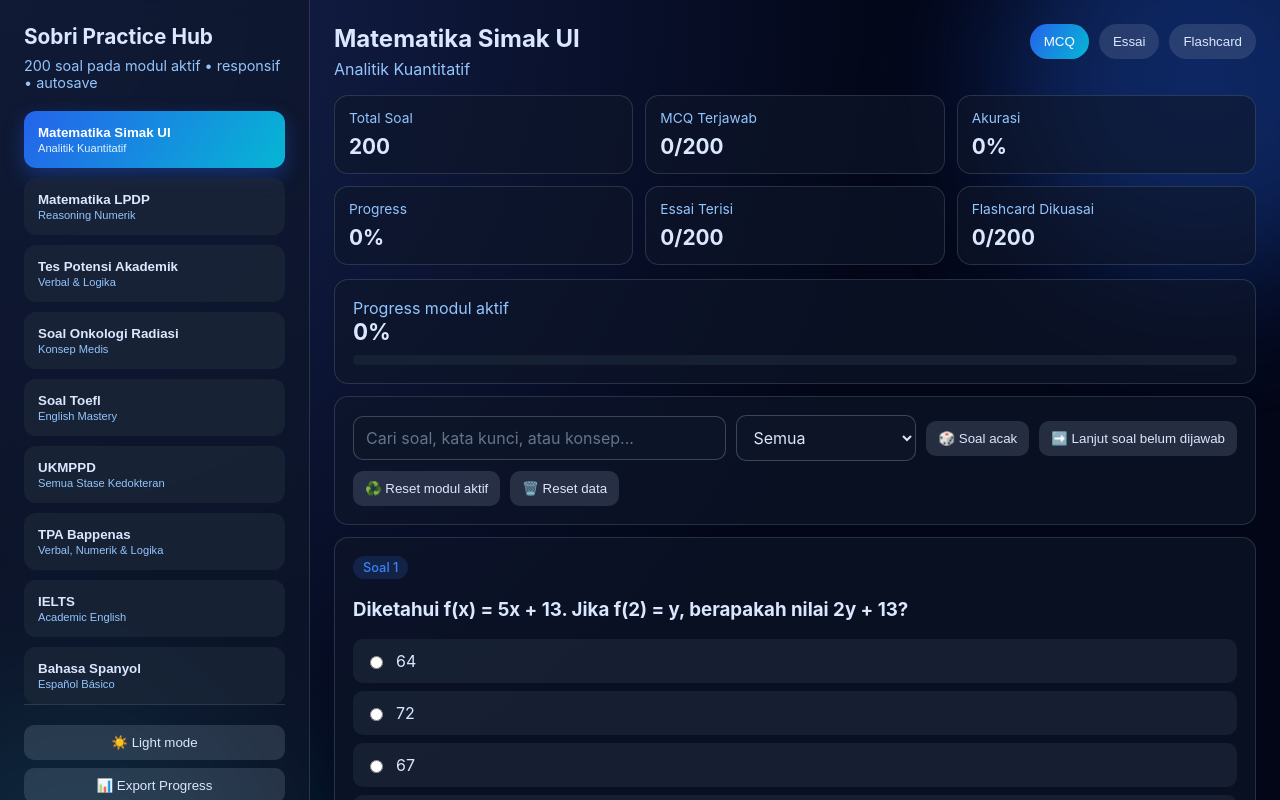
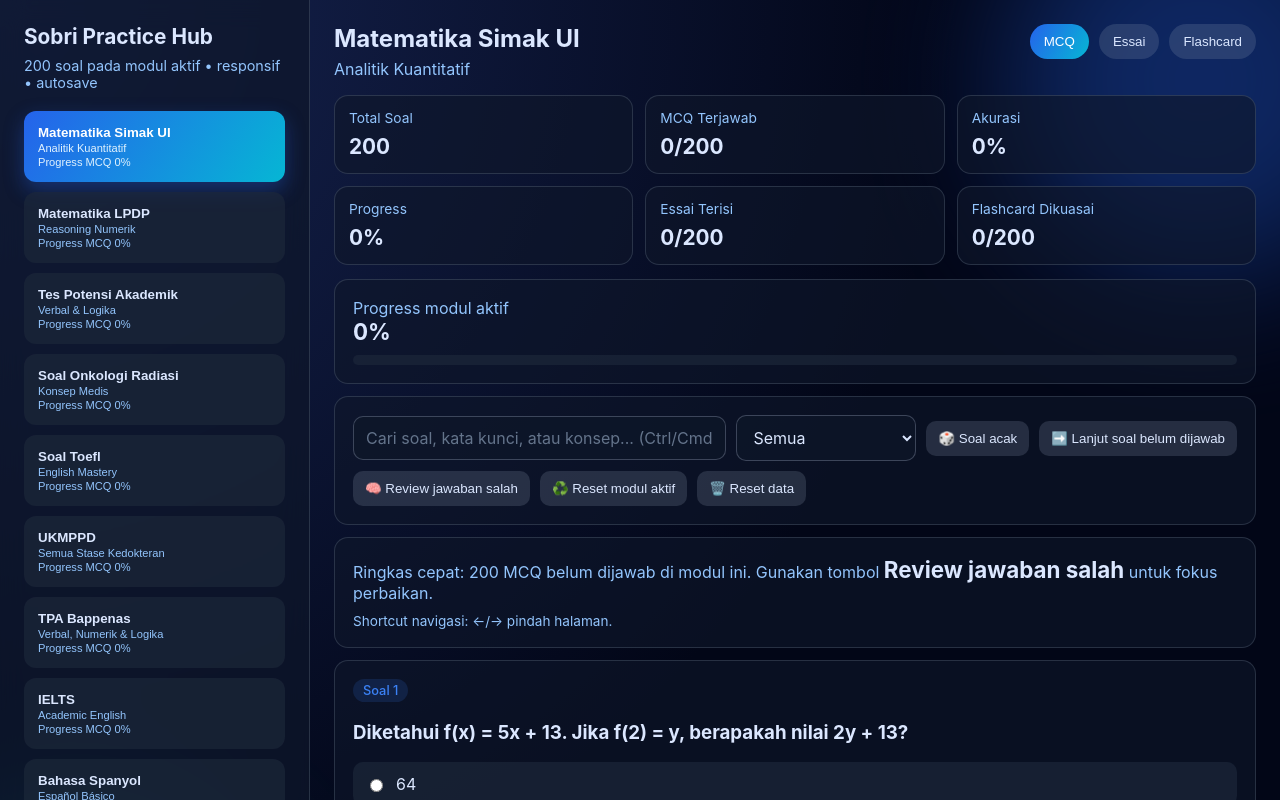
Before and after one commit to sobri3195/Web-Soal-Rutin-Sobri, a React (Vite) app: page / in a window 1280 px wide. Shown: the top 800 px of the page. Built offline with nearby package versions, Linux system fonts and the light colour scheme.

Commit message:
feat: improve learning workflow and navigation

```diff
--- a/src/App.jsx
+++ b/src/App.jsx
@@ -1376,33 +1376,7 @@
   const [state, setState] = useState(initialState);
   const [toast, setToast] = useState('');
   const importInputRef = useRef(null);
-
-  useEffect(() => {
-    const savedState = localStorage.getItem(STORAGE_KEY);
-    if (!savedState) return;
-    try {
-      const parsed = JSON.parse(savedState);
-      setState((prev) => ({ ...initialState, ...parsed }));
-    } catch {
-      setState(initialState);
-    }
-  }, []);
-
-  useEffect(() => {
-    localStorage.setItem(STORAGE_KEY, JSON.stringify(state));
-  }, [state]);
-
-  useEffect(() => {
-    document.documentElement.setAttribute('data-theme', state.darkMode ? 'dark' : 'light');
-  }, [state.darkMode]);
-
-  useEffect(() => {
-    if (!toast) return undefined;
-    const timer = setTimeout(() => setToast(''), 2300);
-    return () => clearTimeout(timer);
-  }, [toast]);
-
-  const updateState = (next) => setState((prev) => ({ ...prev, ...next }));
+  const searchInputRef = useRef(null);
 
   const sanitizeImportedState = (snapshot = {}) => {
     const safe = { ...initialState };
@@ -1447,6 +1421,34 @@
     return safe;
   };
 
+  useEffect(() => {
+    const savedState = localStorage.getItem(STORAGE_KEY);
+    if (!savedState) return;
+    try {
+      const parsed = JSON.parse(savedState);
+      const safeParsed = sanitizeImportedState(parsed);
+      setState(safeParsed);
+    } catch {
+      setState(initialState);
+    }
+  }, []);
+
+  useEffect(() => {
+    localStorage.setItem(STORAGE_KEY, JSON.stringify(state));
+  }, [state]);
+
+  useEffect(() => {
+    document.documentElement.setAttribute('data-theme', state.darkMode ? 'dark' : 'light');
+  }, [state.darkMode]);
+
+  useEffect(() => {
+    if (!toast) return undefined;
+    const timer = setTimeout(() => setToast(''), 2300);
+    return () => clearTimeout(timer);
+  }, [toast]);
+
+  const updateState = (next) => setState((prev) => ({ ...prev, ...next }));
+
   const moduleMeta = useMemo(
     () => moduleConfigs.find((item) => item.name === state.selectedModule),
     [state.selectedModule],
@@ -1515,6 +1517,18 @@
 
   // Calculate accuracy rate
   const accuracyRate = answeredCount > 0 ? Math.round((correctCount / answeredCount) * 100) : 0;
+  const remainingMcqCount = moduleMcq.length - answeredCount;
+
+  const moduleCompletionMap = useMemo(() => {
+    return moduleConfigs.reduce((acc, module) => {
+      const moduleQuestions = questionBank.mcq.filter((item) => item.module === module.name);
+      const moduleAnswered = moduleQuestions.filter((item) => state.mcqAnswers[item.id]).length;
+      acc[module.name] = moduleQuestions.length
+        ? Math.round((moduleAnswered / moduleQuestions.length) * 100)
+        : 0;
+      return acc;
+    }, {});
+  }, [state.mcqAnswers]);
 
   const jumpToRandomQuestion = () => {
     if (!displayItems.length) return;
@@ -1532,6 +1546,46 @@
     updateState({ mcqFilter: 'all', page: Math.floor(firstUnansweredIndex / PAGE_SIZE) + 1 });
     setToast(`Lanjut ke soal MCQ #${firstUnansweredIndex + 1}`);
   };
+
+  const jumpToFirstWrong = () => {
+    if (state.selectedType !== 'mcq') return;
+    const firstWrongIndex = moduleMcq.findIndex((q) => {
+      const answer = state.mcqAnswers[q.id];
+      return answer && answer !== q.answer;
+    });
+    if (firstWrongIndex === -1) {
+      setToast('Belum ada jawaban salah di modul ini. Keren! ✨');
+      return;
+    }
+    updateState({ mcqFilter: 'wrong', page: Math.floor(firstWrongIndex / PAGE_SIZE) + 1 });
+    setToast(`Review soal salah dimulai dari #${firstWrongIndex + 1}`);
+  };
+
+  useEffect(() => {
+    const onKeydown = (event) => {
+      const targetTag = event.target?.tagName;
+      const isTyping = targetTag === 'INPUT' || targetTag === 'TEXTAREA' || event.target?.isContentEditable;
+
+      if ((event.ctrlKey || event.metaKey) && event.key.toLowerCase() === 'k') {
+        event.preventDefault();
+        searchInputRef.current?.focus();
+        return;
+      }
+
+      if (isTyping || event.altKey || event.ctrlKey || event.metaKey) return;
+
+      if (event.key === 'ArrowLeft' && currentPage > 1) {
+        updateState({ page: currentPage - 1 });
+      }
+
+      if (event.key === 'ArrowRight' && currentPage < totalPages) {
+        updateState({ page: currentPage + 1 });
+      }
+    };
+
+    window.addEventListener('keydown', onKeydown);
+    return () => window.removeEventListener('keydown', onKeydown);
+  }, [currentPage, totalPages]);
 
   const resetCurrentType = () => {
     if (state.selectedType === 'mcq') {
@@ -1702,6 +1756,7 @@
               >
                 <strong>{module.name}</strong>
                 <small>{module.tag}</small>
+                <small>Progress MCQ {moduleCompletionMap[module.name] || 0}%</small>
               </button>
             ))}
           </div>
@@ -1792,9 +1847,10 @@
 
           <section className="toolbar card">
             <input
+              ref={searchInputRef}
               value={state.query}
               onChange={(e) => updateState({ query: e.target.value, page: 1 })}
-              placeholder="Cari soal, kata kunci, atau konsep..."
+              placeholder="Cari soal, kata kunci, atau konsep... (Ctrl/Cmd + K)"
             />
             {state.selectedType === 'mcq' ? (
               <select
@@ -1820,8 +1876,19 @@
             {state.selectedType === 'mcq' && (
               <button className="ghost" onClick={jumpToFirstUnanswered}>➡️ Lanjut soal belum dijawab</button>
             )}
+            {state.selectedType === 'mcq' && (
+              <button className="ghost" onClick={jumpToFirstWrong}>🧠 Review jawaban salah</button>
+            )}
             <button className="ghost danger" onClick={resetModuleProgress}>♻️ Reset modul aktif</button>
             <button className="ghost danger" onClick={resetCurrentType}>🗑️ Reset data</button>
+          </section>
+
+          <section className="card progress-panel">
+            <p>
+              Ringkas cepat: {remainingMcqCount} MCQ belum dijawab di modul ini.
+              Gunakan tombol <strong>Review jawaban salah</strong> untuk fokus perbaikan.
+            </p>
+            <p className="subtle-info">Shortcut navigasi: ←/→ pindah halaman.</p>
           </section>
 
           {toast ? <div className="card toast">{toast}</div> : null}
```
